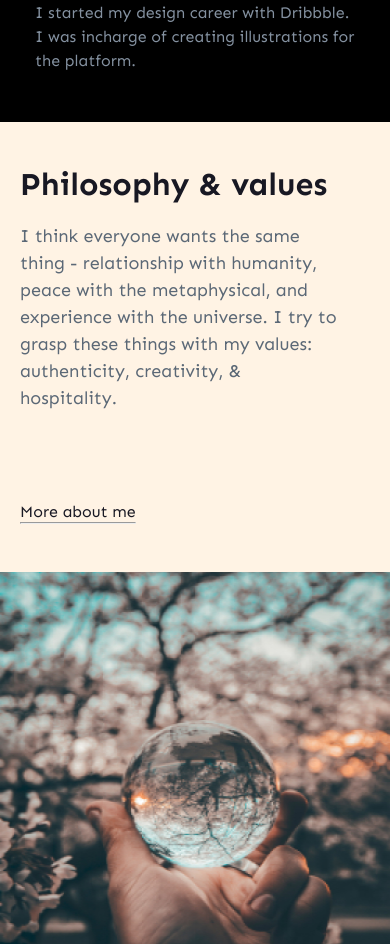
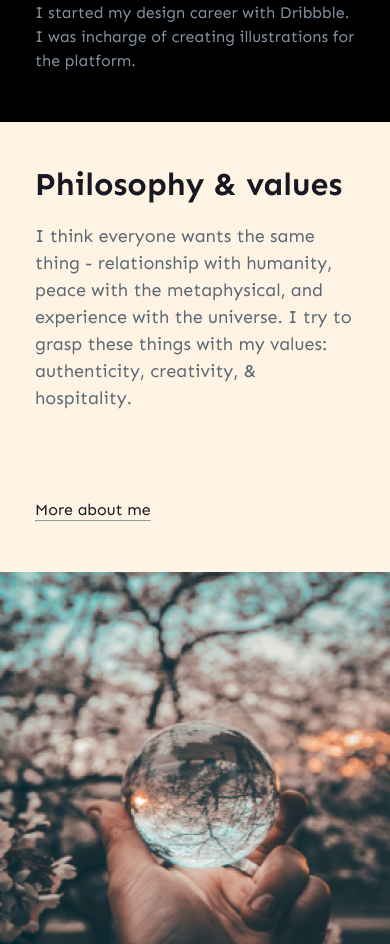
Before and after one commit to MikhailSemrntsov/training, a plain HTML site: page index.html in a window 390 px wide. Shown: the part 1795-2739 px from the top of the page. Drawn offline with Linux system fonts and the light colour scheme.

Commit message:
fix: PP filosophy section

```diff
--- a/index.html
+++ b/index.html
@@ -182,6 +182,7 @@
       <!-- <div class="container"> -->
       <div class="philosophy-wrapper">
         <div class="philosophy__content">
+          <div class="philosophy-container">
             <div class="philosophy__content-top">
               <div class="philosophy__title">
                 <h1 class="philosophy__title-text">Philosophy & values</h1>
@@ -205,9 +206,9 @@
                 >More about me</a
               >
               <hr class="philosophy__hr" />
-            <!-- /.philosophy__content-down -->
             </div>
             <!-- /.philosofy__content-down -->
+          </div>
         </div>
         <!-- /.philosophy__content -->
         <div class="philosophy__image">
--- a/sass/_media.sass
+++ b/sass/_media.sass
@@ -60,6 +60,9 @@
       padding: 85px 40px 130px 40px
     &__some-title
       max-width: 304px
+  .philosophy-container
+    margin-left: auto
+    margin-right: auto
 
 @media screen and ( max-width: 768px )
   .header
@@ -67,7 +70,7 @@
   .icon-logo
     left: 40px;
   .navbar
-    padding-right: 40px;
+    padding-right: 0px;
   .main
     background-color: #000000
   .robin
@@ -95,13 +98,14 @@
         width: 688px
   .container
      max-width: 688px
+  .philosophy-container
+    min-height: 470px
   .philosophy
     &__image
       background-image: url(../img/philosophy-img768.jpg)
     &__content
       min-height: 600px
       padding: 45px 40px 85px 40px
-
     &__some-title
       max-width: 576px
     &__some-title--text
@@ -133,10 +137,14 @@
         width: 170px
   .philosophy-wrapper
     flex-direction: column
+  .philosophy-container
+    min-height: 350px
   .philosophy
     &__content
       width: 100%
       min-height: 500px
+      padding: 45px 0px 85px 0px
+      margin: auto
     &__image
       width: 100%
 
@@ -245,7 +253,8 @@
         width: 380px
       &--comment
         width: 380px
-
+  .philosophy-container
+    max-width: 470px
 
 @media screen and ( max-width: 480px )
   .hero
@@ -324,3 +333,5 @@
     &__image
       min-height: 450px
       background-image: url(../img/philosophy-img360.jpg)
+  .philosophy-container
+    min-height: 376px
--- a/sass/blocks/_header.sass
+++ b/sass/blocks/_header.sass
@@ -19,22 +19,22 @@
     list-style: none
     margin: auto;
     &:nth-child(1)
-      width: 132px;
+      width: 110px;
       height: 88px;
       padding: 32px 13px
       grid-column: 2;
     &:nth-child(2)
-      width: 88px;
+      width: 67px;
       height: 88px;
       padding: 32px 13px
       grid-column: 3;
     &:nth-child(3)
-      width: 147px;
+      width: 126px;
       height: 88px;
       padding: 32px 13px
       grid-column: 4;
     &:nth-child(4)
-      width: 109px;
+      width: 89px;
       height: 88px;
       padding: 32px 13px
       grid-column: 5;
--- a/sass/blocks/_philosophy.sass
+++ b/sass/blocks/_philosophy.sass
@@ -46,3 +46,8 @@
       line-height: 150%
   &__hr
     margin-top: 4px
+.philosophy-container
+  display: flex
+  flex-direction: column
+  justify-content: space-between
+  min-height: 390px
```
Also changed, not shown: css/style.css, 1 other file. Lines whose indentation alone changed are shown as unchanged.
